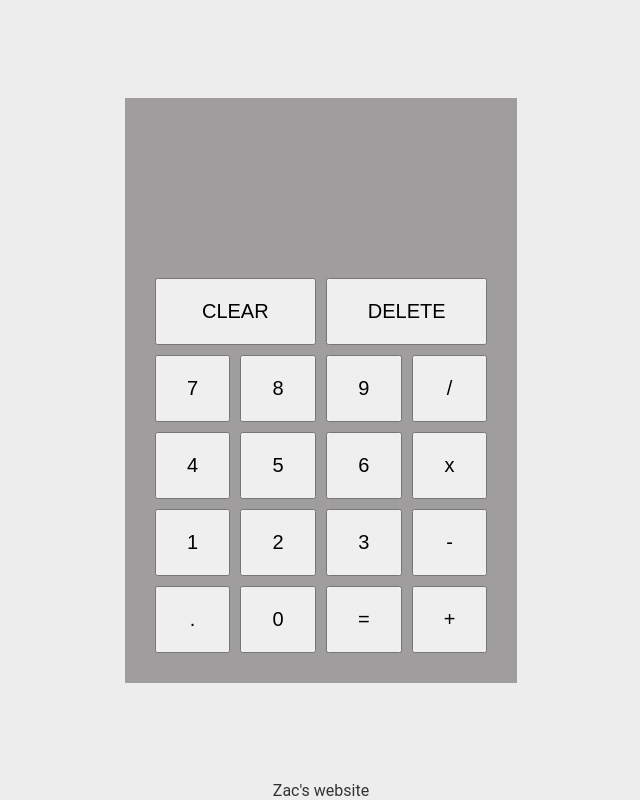
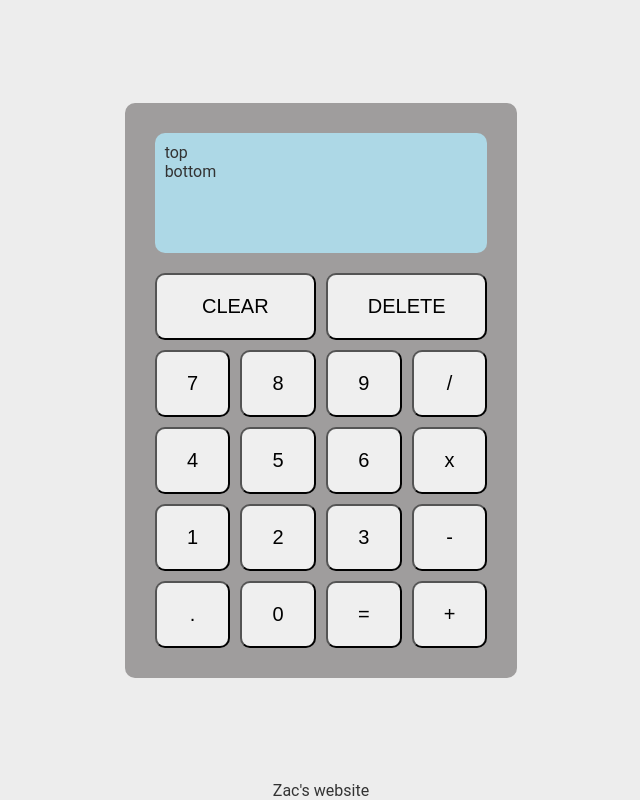
Before and after one commit to zac-march/calculator, a plain HTML site: page index.html in a window 1280 px wide. Shown: the whole page, without its empty margins (319-959 px from the left). Drawn offline with Linux system fonts and the light colour scheme.

Commit message:
Add calculator screen styling

```diff
--- a/index.html
+++ b/index.html
@@ -11,7 +11,10 @@
 <body>
     <div class="main">
         <div class="calculator">
-            <div class="display"></div>
+            <div class="screen">
+                <div class="screen-top">top</div>
+                <div class="screen-bottom">bottom</div>
+            </div>
             <div class="buttons-grid">
                 <button class="grid-span-2">CLEAR</button>
                 <button class="grid-span-2">DELETE</button>
--- a/style.css
+++ b/style.css
@@ -6,6 +6,10 @@ body {
     min-height: 100vh;
     background-color:  #ededed;
     color: #333;
+}
+
+* {
+    border-radius: 10px;
 }
 
 .main {
@@ -37,8 +41,11 @@ body {
     padding: 20px 30px;
 }
 
-.display{
-    height: 150px;
+.screen{
+    height: 100px;
+    background-color: lightblue;
+    margin-bottom: 20px;
+    padding: 10px;
 }
 
 .grid-span-2{
```
